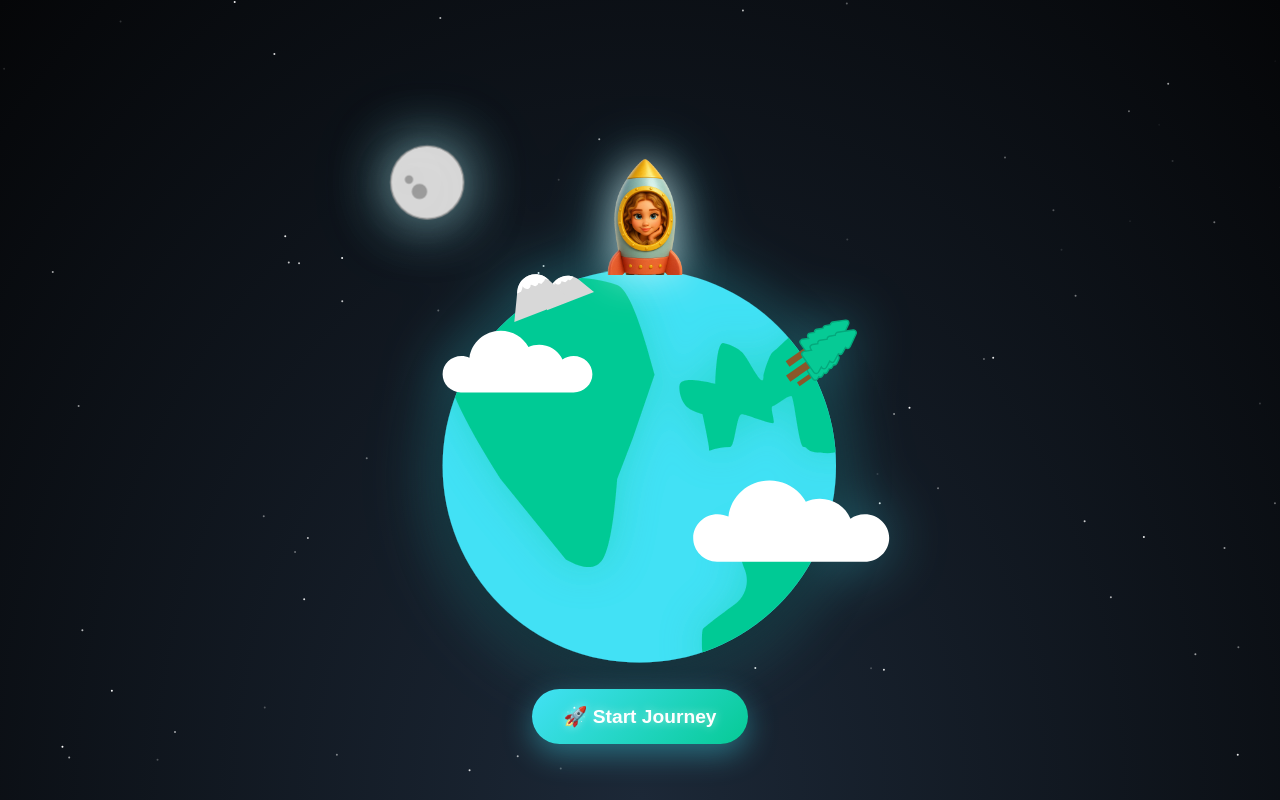
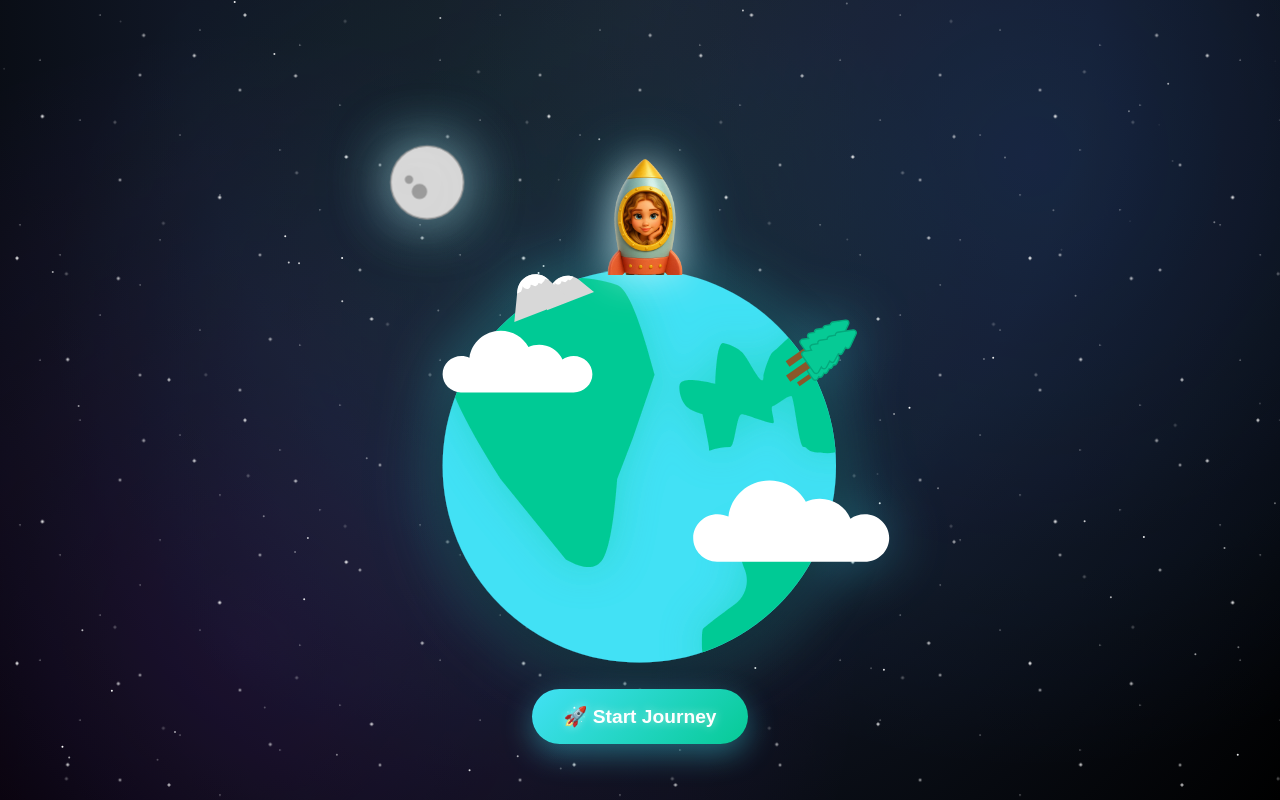
Before and after one commit to Waqiur/romantic-website, a React (Create React App) app: page /earth in a window 1280 px wide. Built offline with nearby package versions, Linux system fonts and the light colour scheme; a web font is replaced by a local one.

Commit message:
feat: Add SpaceBackground component to EarthPage for enhanced visual effects

```diff
--- a/src/components/EarthPage.tsx
+++ b/src/components/EarthPage.tsx
@@ -2,6 +2,7 @@ import React, { useState } from "react";
 import styled from "styled-components";
 import { motion } from "framer-motion";
 import { useNavigate } from "react-router-dom";
+import SpaceBackground from "./SpaceBackground";
 
 // Helper functions for generating stars
 function alphaRandom() {
@@ -257,6 +258,7 @@ const EarthPage: React.FC<EarthPageProps> = ({ isVisible = true, onClose }) => {
 
     return (
         <EarthContainer isVisible={isVisible}>
+            <SpaceBackground />
             {/* Main Content */}
             <EarthContent
                 initial={{ scale: 0, opacity: 0 }}
```
